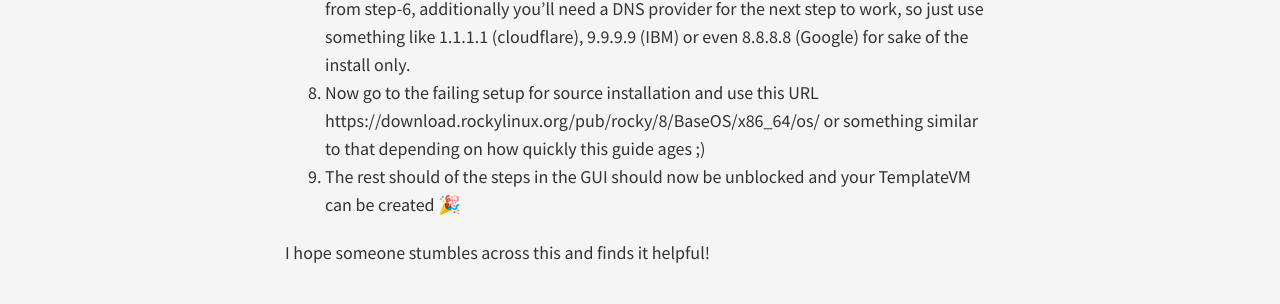
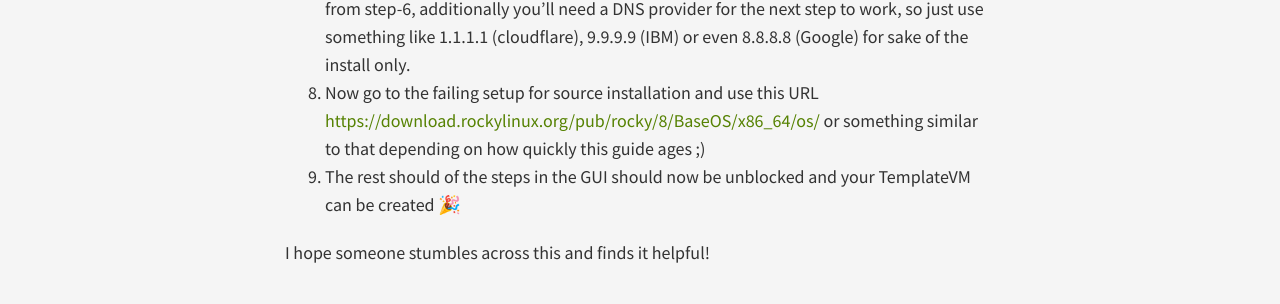
Before and after one commit to joekir/joekir.github.io, a Jekyll site: the page built from _posts/2021-10-16-creating-a-rocky-linux-template-vm-on-Qubes.md, in a window 1280 px wide. Shown: the part 1129-1433 px from the top of the page. Built offline with Jekyll 4.4.1, drawn with Linux system fonts in a browser that asks for light colours; comment, search, counter and statistics services are not loaded; part of the change alters nothing that is shown.

```diff
--- a/_posts/2021-10-16-creating-a-rocky-linux-template-vm-on-Qubes.md
+++ b/_posts/2021-10-16-creating-a-rocky-linux-template-vm-on-Qubes.md
@@ -33,7 +33,7 @@ to move to RockyLinux as this provides that downstream distro stability that Cen
 7. Back in the Rocky installer GUI, go to the network configuration and locate the IPv4 settings for eth0, you'll need to switch
    from DHCP to manual, and plug in those values from step-6, additionally you'll need a DNS provider for the next step to work, so just use something like
    1.1.1.1 (cloudflare), 9.9.9.9 (IBM) or even 8.8.8.8 (Google) for sake of the install only.
-8. Now go to the failing setup for source installation and use this URL https://download.rockylinux.org/pub/rocky/8/BaseOS/x86_64/os/ or something similar to that depending on how quickly this guide ages ;)
+8. Now go to the failing setup for source installation and use this URL [https://download.rockylinux.org/pub/rocky/8/BaseOS/x86_64/os/](https://download.rockylinux.org/pub/rocky/8/BaseOS/x86_64/os/) or something similar to that depending on how quickly this guide ages ;)
 9. The rest should of the steps in the GUI should now be unblocked and your TemplateVM can be created 🎉
 
 I hope someone stumbles across this and finds it helpful!
```
